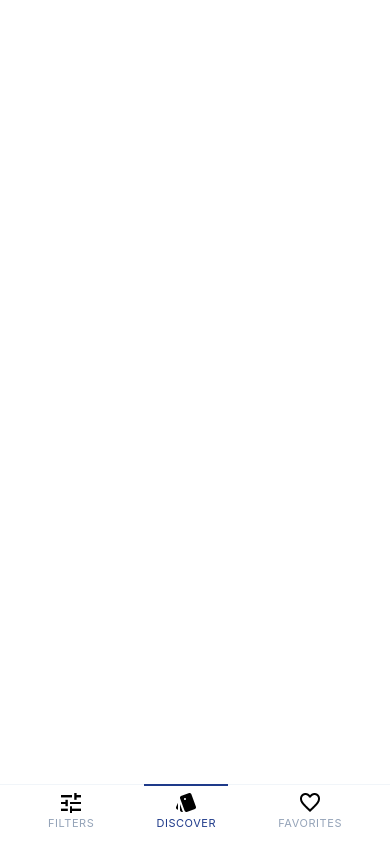
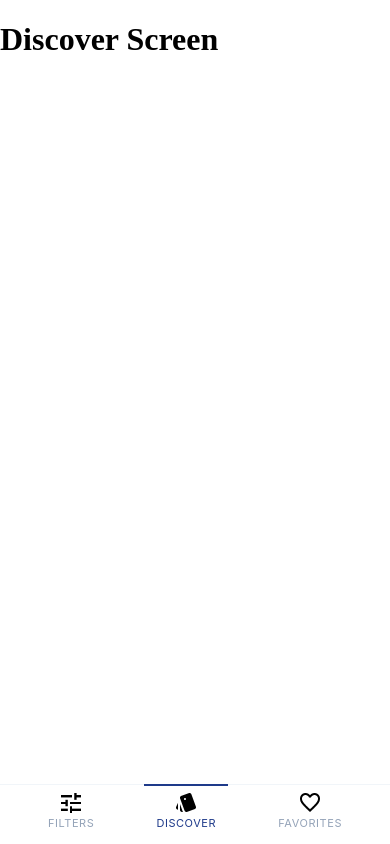
Before and after one commit to 0lavo/Housely, a React Native app: screen / in a window 390 px wide. Built offline with nearby package versions, Linux system fonts and the light colour scheme.

Commit message:
Make the transitions into screens

```diff
--- a/App.tsx
+++ b/App.tsx
@@ -5,6 +5,11 @@
  * @format
  */
 
+
+import FilterScreen from './components/FilterScreen';
+import DiscoverScreen from './components/DiscoverScreen';
+import FavoriteScreen from './components/FavoriteScreen';
+import React, { useState } from 'react';
 import { StatusBar, StyleSheet, useColorScheme, View } from 'react-native';
 import {
   SafeAreaProvider,
@@ -24,9 +29,23 @@ function App() {
 
 function AppContent() {
 
+  const [activeTab, setActiveTab] = useState('discover');
+
+  const renderScreen = () => {
+    switch (activeTab) {
+      case 'filters': return <FilterScreen />;
+      case 'discover': return <DiscoverScreen />;
+      case 'favorites': return <FavoriteScreen />;
+    }
+  };
+
   return (
     <View style={styles.container}>
-      <BottomNavigationBar />
+      {renderScreen()}
+      <BottomNavigationBar
+        activeTab={activeTab}
+        onTabPress={setActiveTab}
+      />
     </View>
   );
 }
```
